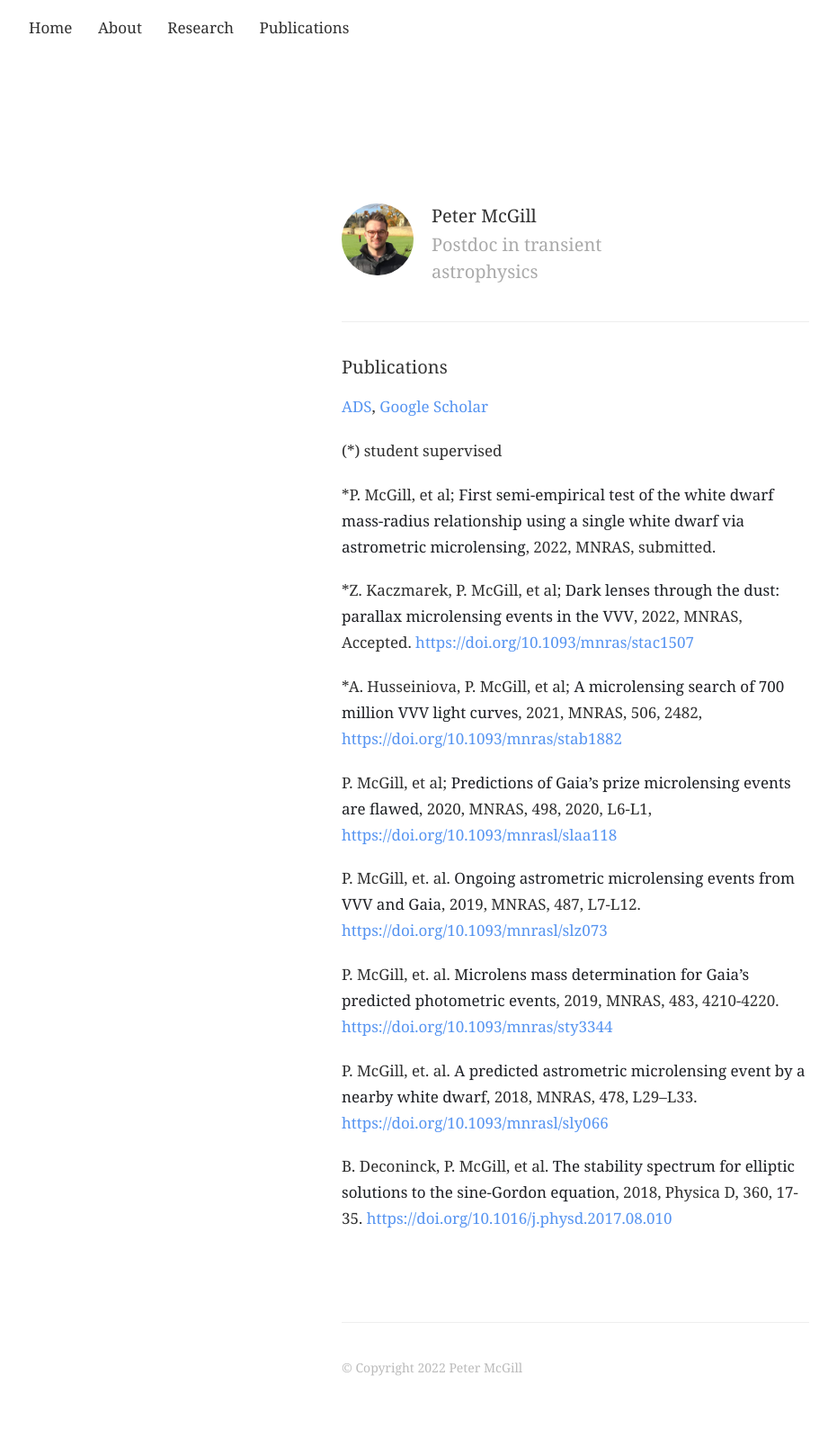
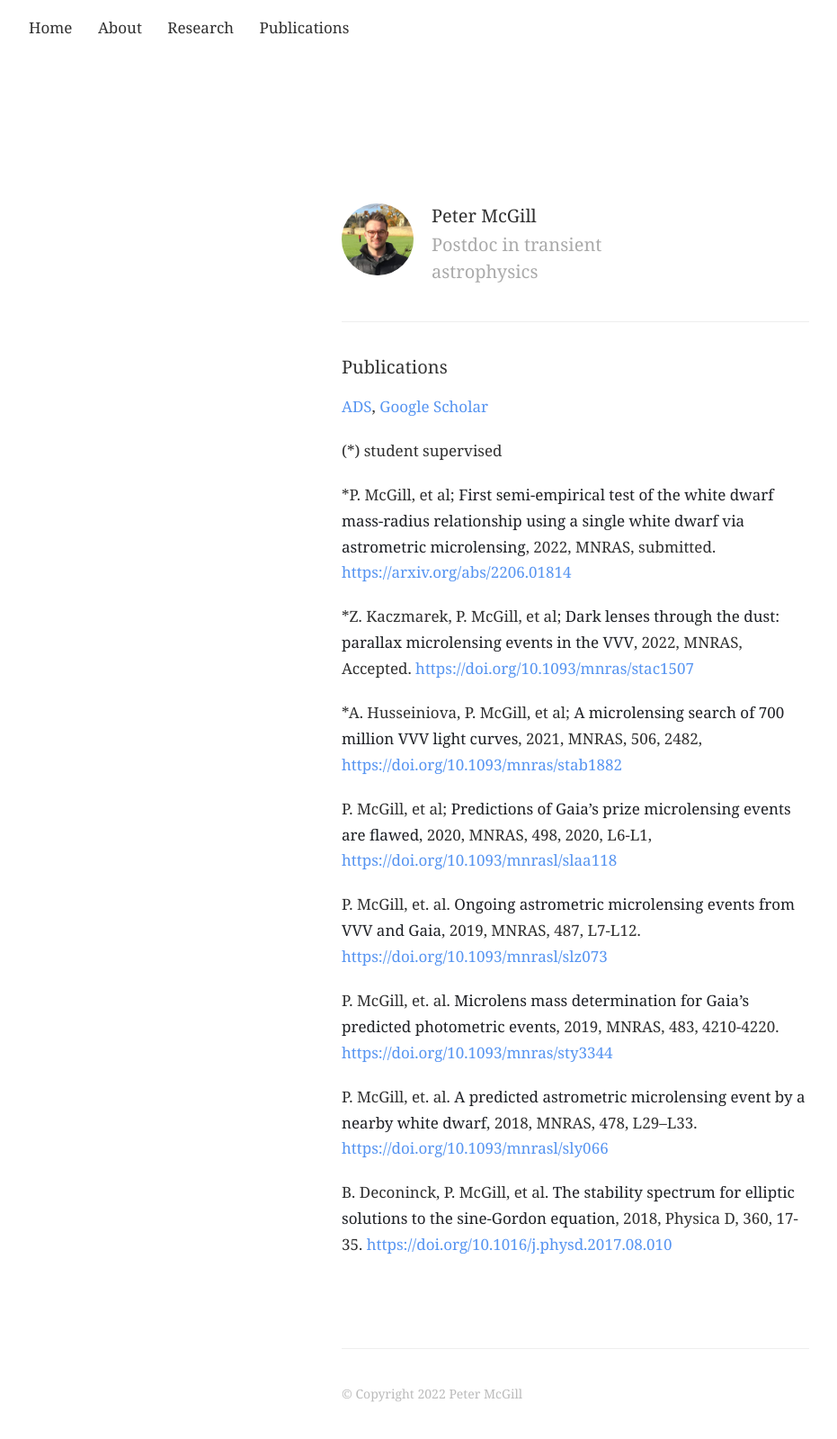
Before and after one commit to astrophpeter/astrophpeter.github.io, a Jekyll site: the page built from publications.md, in a window 1280 px wide. Shown: the whole page at 90% size, without its empty margins (0-931 px from the left). Built offline with Jekyll 4.4.1, drawn with Linux system fonts in a browser that asks for light colours; nearby versions of some CDN libraries; before the commit the page ends 1570 px from its top, so only the background shows below that; some of the changed lines change nothing that is shown.

Commit message:
Update publications.md

```diff
--- a/publications.md
+++ b/publications.md
@@ -9,7 +9,7 @@
 
 (*) student supervised
 
-*P. McGill, et al; **First semi-empirical test of the white dwarf mass-radius relationship using a single white dwarf via astrometric microlensing**, 2022, MNRAS, submitted. []()
+*P. McGill, et al; **First semi-empirical test of the white dwarf mass-radius relationship using a single white dwarf via astrometric microlensing**, 2022, MNRAS, submitted. [https://arxiv.org/abs/2206.01814](https://arxiv.org/abs/2206.01814)
 
 *Z. Kaczmarek, P. McGill, et al; **Dark lenses through the dust: parallax microlensing events in the VVV**, 2022, MNRAS, Accepted. [https://doi.org/10.1093/mnras/stac1507](https://doi.org/10.1093/mnras/stac1507)
 
```
